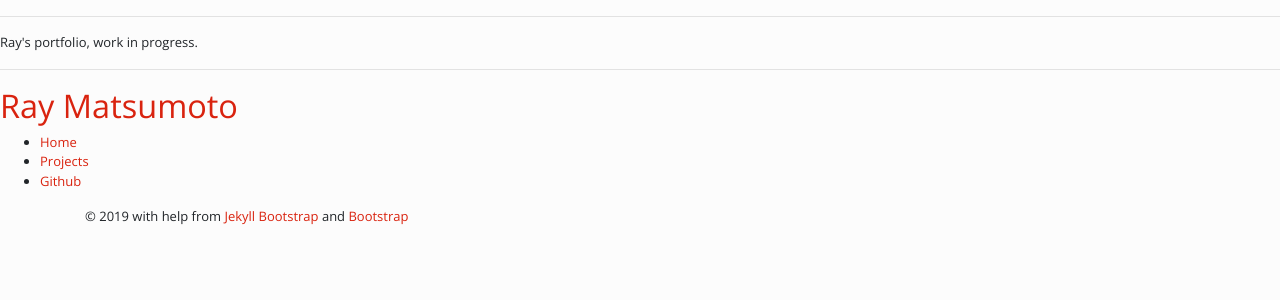
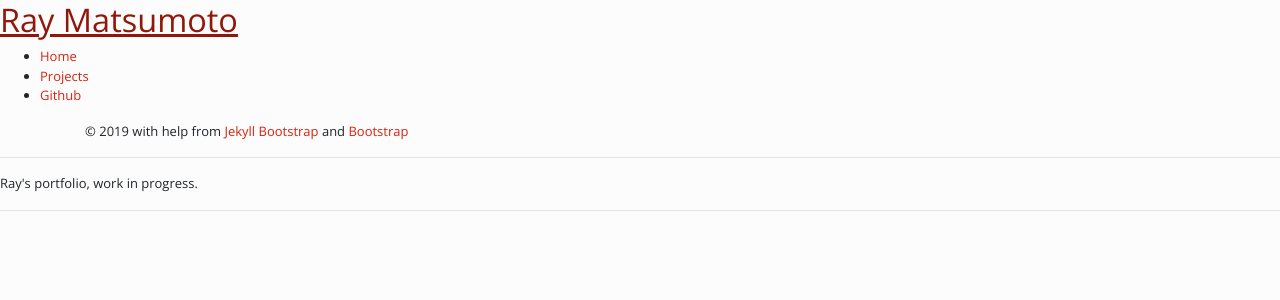
Before and after one commit to rmatsum836/rmatsum836.github.io, a Jekyll site: the page built from index.md, in a window 1280 px wide. Shown: the top 300 px of the page. Built offline with Jekyll 4.4.1, drawn with Linux system fonts in a browser that asks for light colours; nearby versions of some CDN libraries.

Commit message:
Change order of includes

```diff
--- a/_layouts/default.html
+++ b/_layouts/default.html
@@ -1,7 +1,6 @@
 {% include JB/setup %}
+{% include themes/bootstrap-3/default.html %}
 
 <div id="content">
   {{ content }}
 </div><!-- #content -->
-
-{% include themes/bootstrap-3/default.html %}
```
